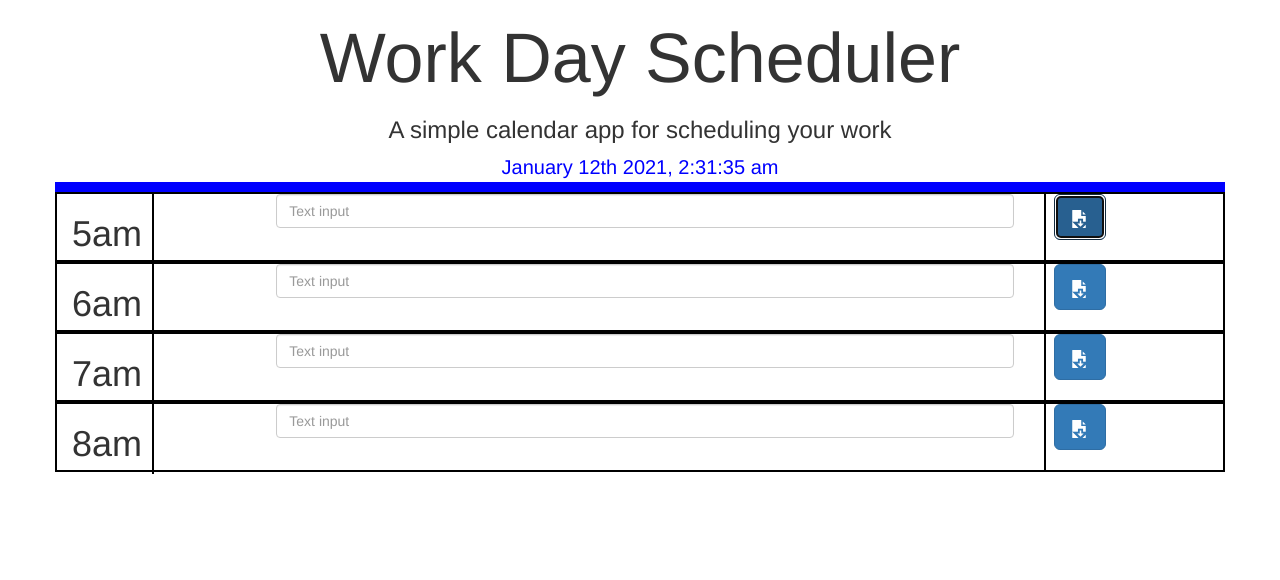
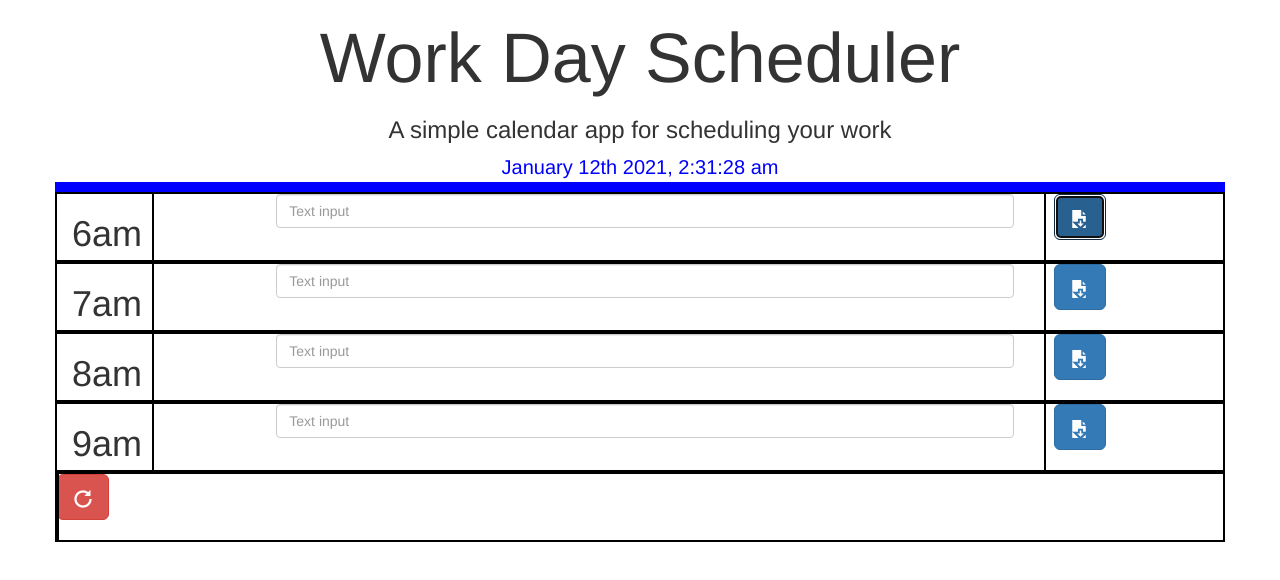
Before and after one commit to boychapz/Day-Planner, a plain HTML site: page index.html in a window 1280 px wide. Both pictures are taken after a click on the button 1079 px from the left and 216 px from the top of the page. Drawn offline with nearby package versions, Linux system fonts and the light colour scheme.

Commit message:
Changes to Index.hmtl and Scripts and Style

```diff
--- a/index.html
+++ b/index.html
@@ -1,47 +1,26 @@
 <!DOCTYPE html>
 <html lang="en">
   <head>
-    <meta charset="UTF-8">
-    <link rel="stylesheet" type="text/css" href="./style.css">
-    <link rel="stylesheet" href="https://maxcdn.bootstrapcdn.com/bootstrap/3.4.1/css/bootstrap.min.css">
+    <meta charset="UTF-8" />
+    <link rel="stylesheet" type="text/css" href="./style.css" />
+    <link
+      rel="stylesheet"
+      href="https://maxcdn.bootstrapcdn.com/bootstrap/3.4.1/css/bootstrap.min.css"
+    />
     <script src="https://cdnjs.cloudflare.com/ajax/libs/jquery/3.2.1/jquery.min.js"></script>
-    <script src="https://cdnjs.cloudflare.com/ajax/libs/moment.js/2.13.0/moment.min.js" type="text/javascript"></script>
-
+    <script
+      src="https://cdnjs.cloudflare.com/ajax/libs/moment.js/2.13.0/moment.min.js"
+      type="text/javascript"
+    ></script>
 
     <title>Day Planner</title>
-
   </head>
   <body>
-
-
     <div class="container">
       <div id="text" class="row border-down">
         <h1 class="big">Work Day Scheduler</h1>
-          <h3>A simple calendar app for  scheduling your work</h3>
+        <h3>A simple calendar app for scheduling your work</h3>
         <div id="clock" class="clock"></div>
-
-        </div>
-
-
-        <div class="row myrow">
-            <div class="col-md-2">
-                <div class="col-1">
-                <h1 id="five">5am</h1>
-            </div>
-            </div>
-            <div class="col-md-8">
-                <div class="col-border">
-                    <div><input id="input5" type="text" class="form-control word-wrap input" placeholder="Text input" > <span id="store"></span></div>
-            </div>
-            </div>
-            <div class="col-md-2 my-col">
-                <div class="col-border">
-                    <button id="btn5" type="button" class="btn btn-primary btn-lg">
-                    <span class="glyphicon glyphicon-save-file" style="vertical-align:middle"></span>
-                    </button>
-                <h1></h1>
-            </div>
-            </div>
       </div>
 
       <div class="row myrow">
@@ -52,13 +31,23 @@
         </div>
         <div class="col-md-8">
           <div class="col-border">
-                    <div><input id="input6" type="text" class="form-control word-wrap input" placeholder="Text input"></div>
+            <div>
+              <input
+                id="input6"
+                type="text"
+                class="form-control word-wrap input"
+                placeholder="Text input"
+              />
+            </div>
           </div>
         </div>
         <div class="col-md-2 my-col">
           <div class="col-border">
-                    <button id="btn6" type="button" class="btn btn-primary btn-lg">
-                    <span class="glyphicon glyphicon-save-file" style="vertical-align:middle"></span>
+            <button type="button" class="btn btn-primary btn-lg save">
+              <span
+                class="glyphicon glyphicon-save-file"
+                style="vertical-align: middle"
+              ></span>
             </button>
             <h1></h1>
           </div>
@@ -73,13 +62,23 @@
         </div>
         <div class="col-md-8">
           <div class="col-border">
-                  <div><input id="input7" type="text" class="form-control word-wrap input" placeholder="Text input"></div>
+            <div>
+              <input
+                id="input7"
+                type="text"
+                class="form-control word-wrap input"
+                placeholder="Text input"
+              />
+            </div>
           </div>
         </div>
         <div class="col-md-2 my-col">
           <div class="col-border">
-                    <button id="btn7" type="button" class="btn btn-primary btn-lg">
-                    <span class="glyphicon glyphicon-save-file" style="vertical-align:middle"></span>
+            <button type="button" class="btn btn-primary btn-lg save">
+              <span
+                class="glyphicon glyphicon-save-file"
+                style="vertical-align: middle"
+              ></span>
             </button>
             <h1></h1>
           </div>
@@ -94,22 +93,72 @@
         </div>
         <div class="col-md-8">
           <div class="col-border">
-                    <div><input id="input8" type="text" class="form-control word-wrap input" placeholder="Text input"></div>
+            <div>
+              <input
+                id="input8"
+                type="text"
+                class="form-control word-wrap input"
+                placeholder="Text input"
+              />
+            </div>
           </div>
         </div>
         <div class="col-md-2 my-col">
           <div class="col-border">
-                    <button id="btn8" type="button" class="btn btn-primary btn-lg">
-                    <span class="glyphicon glyphicon-save-file" style="vertical-align:middle"></span>
+            <button type="button" class="btn btn-primary btn-lg save">
+              <span
+                class="glyphicon glyphicon-save-file"
+                style="vertical-align: middle"
+              ></span>
             </button>
             <h1></h1>
           </div>
         </div>
       </div>
 
+      <div class="row myrow">
+        <div class="col-md-2">
+          <div class="col-1">
+            <h1 id="eight">9am</h1>
+          </div>
+        </div>
+        <div class="col-md-8">
+          <div class="col-border">
+            <div>
+              <input
+                id="input9"
+                type="text"
+                class="form-control word-wrap input"
+                placeholder="Text input"
+              />
+            </div>
+          </div>
+        </div>
+        <div class="col-md-2 my-col">
+          <div class="col-border">
+            <button type="button" class="btn btn-primary btn-lg save">
+              <span
+                class="glyphicon glyphicon-save-file"
+                style="vertical-align: middle"
+              ></span>
+            </button>
+            <h1></h1>
+          </div>
+        </div>
       </div>
 
-
+      <div class="row myrow">
+        <div class="col my-col">
+          <button id="clear-btn" type="button" class="btn btn-danger btn-lg">
+            <span
+              class="glyphicon glyphicon-repeat"
+              style="vertical-align: middle"
+            ></span>
+          </button>
+          <h1></h1>
+        </div>
+      </div>
+    </div>
 
     <script src="./script.js"></script>
   </body>
--- a/script.js
+++ b/script.js
@@ -1,44 +1,36 @@
+var T = $("#clock").html(moment().format("MMMM Do YYYY, h:mm:ss a"));
 
-function update() {
-    $('#clock').html(moment().format('MMMM Do YYYY, h:mm:ss a'));
-  }
+$(document).ready(function () {
+  var saveButton = $(".save");
+  var clearBtn = $("#clear-btn");
 
-  setInterval(update, 1000);
+  $("#input6").val(localStorage.getItem("message1"));
+  saveButton.on("click", function () {
+    var msg = $("#input6").val();
+    localStorage.setItem("message1", msg);
+    console.log(msg);
+  });
+  $("#input7").val(localStorage.getItem("message2"));
+  saveButton.on("click", function () {
+    var msg = $("#input7").val();
+    localStorage.setItem("message2", msg);
+    console.log(msg);
+  });
+  $("#input8").val(localStorage.getItem("message3"));
+  saveButton.on("click", function () {
+    var msg = $("#input8").val();
+    localStorage.setItem("message3", msg);
+    console.log(msg);
+  });
+  $("#input9").val(localStorage.getItem("message4"));
+  saveButton.on("click", function () {
+    var msg = $("#input9").val();
+    localStorage.setItem("message4", msg);
+    console.log(msg);
+  });
 
-  var store5 = $("#input5");
-  var renderText = $("#store");
-
-
-    renderLastRegistered();
-
-    function renderLastRegistered() {
-        var store5 = localStorage.getItem('id');
-
-        if (store5 === null) {
-          return;
-        }
-
-        renderText.attr("value", store5);
-
-      }
-
-    $('#btn5').on('click', function(event){
-        event.preventDefault();
-
-        var inputEl = $('#input5').val();
-        $('#input5').text(inputEl);
-        console.log(inputEl);
-
-        $('input[type="text"]').each(function(){
-            $(this).addClass('red');
-            var id = $(this).attr('id');
-            var value = $(this).val();
-           localStorage.setItem(id, value);
-           renderLastRegistered();
-
-
-
-        });
-
-
-    });
+  clearBtn.on("click", function () {
+    localStorage.clear();
+    location.reload(true);
+  });
+});
```
Also changed, not shown: style.css (+18 -24 lines). Lines whose indentation alone changed are shown as unchanged.
